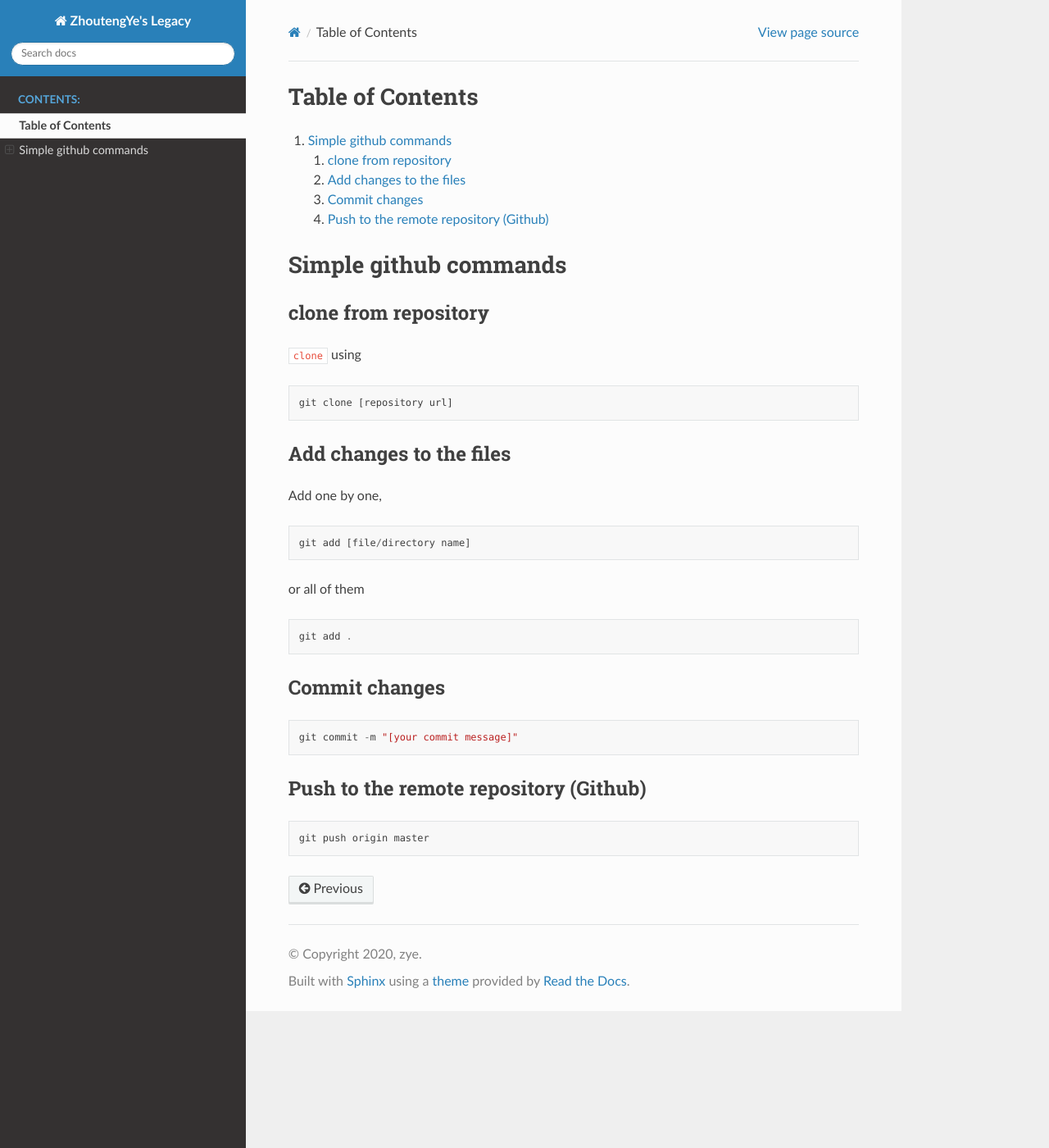
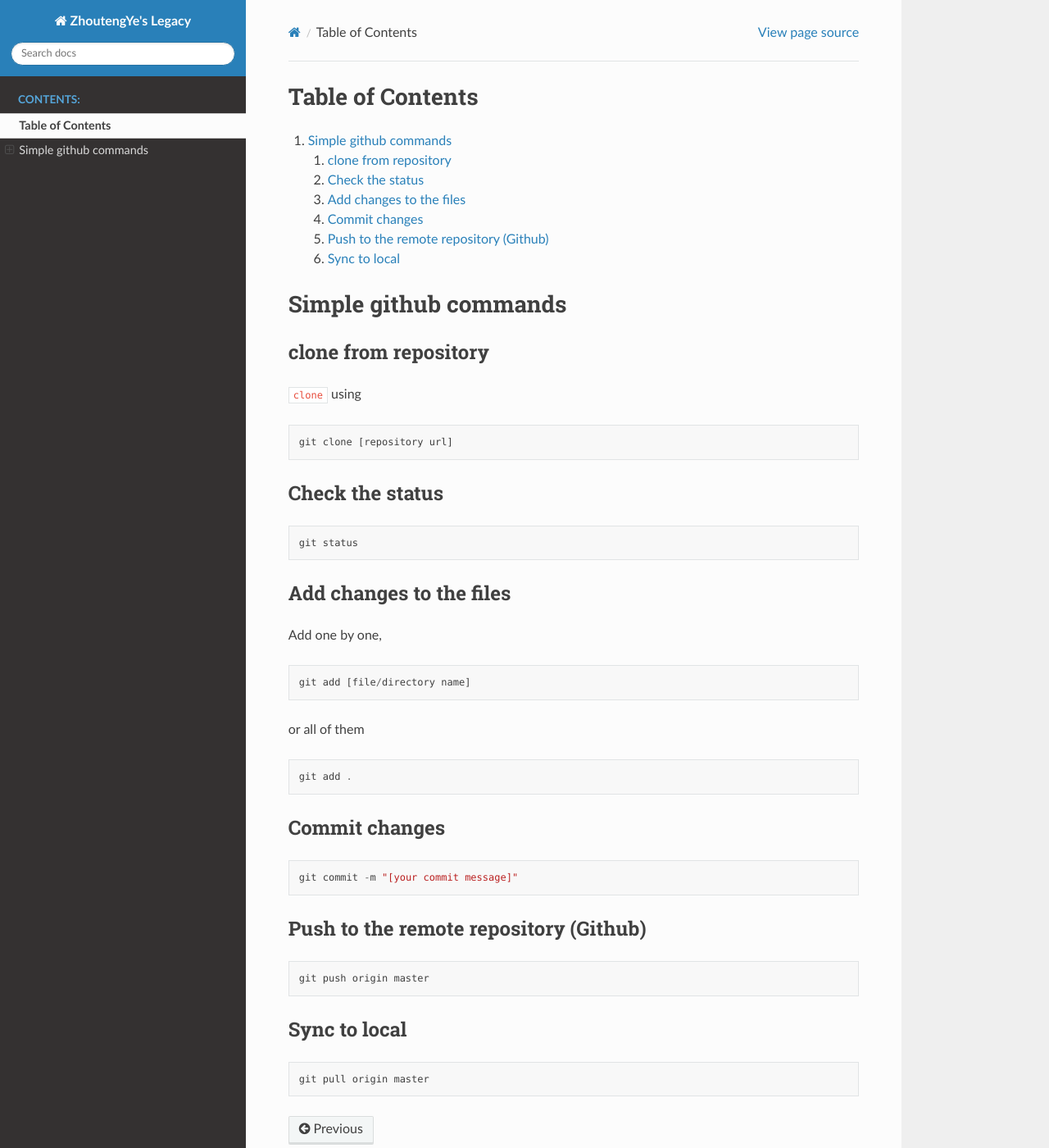
Before and after one commit to Dull-boogie/first-test, a Sphinx documentation site: the page built from source/git.md, in a window 1280 px wide and 1400 px high. Shown: the whole window at 82% size. Built offline with Sphinx 7.4.7 and the Read the Docs theme 2.0.0, drawn with Linux system fonts in a browser that asks for light colours.

Commit message:
shiyishitry

```diff
--- a/source/.#git.org
+++ /dev/null
@@ -1 +0,0 @@
-dullboogie@dullboogie-System-Product-Name.2092:1589194322
--- a/source/git.md
+++ b/source/git.md
@@ -1,19 +1,21 @@
 
 # Table of Contents
 
-1.  [Simple github commands](#orgd18d668)
-    1.  [clone from repository](#org43ee8ab)
-    2.  [Add changes to the files](#org95b2bc3)
-    3.  [Commit changes](#orgb70b117)
-    4.  [Push to the remote repository (Github)](#org194ac3c)
+1.  [Simple github commands](#org8d48d31)
+    1.  [clone from repository](#org25944f1)
+    2.  [Check the status](#org3ef5281)
+    3.  [Add changes to the files](#orgeffca43)
+    4.  [Commit changes](#orgc280e14)
+    5.  [Push to the remote repository (Github)](#org9d7f609)
+    6.  [Sync to local](#org9433b25)
 
 
-<a id="orgd18d668"></a>
+<a id="org8d48d31"></a>
 
 # Simple github commands
 
 
-<a id="org43ee8ab"></a>
+<a id="org25944f1"></a>
 
 ## clone from repository
 
@@ -22,7 +24,14 @@
     git clone [repository url]
 
 
-<a id="org95b2bc3"></a>
+<a id="org3ef5281"></a>
+
+## Check the status
+
+    git status
+
+
+<a id="orgeffca43"></a>
 
 ## Add changes to the files
 
@@ -35,15 +44,22 @@ or all of them
     git add .
 
 
-<a id="orgb70b117"></a>
+<a id="orgc280e14"></a>
 
 ## Commit changes
 
     git commit -m "[your commit message]"
 
 
-<a id="org194ac3c"></a>
+<a id="org9d7f609"></a>
 
 ## Push to the remote repository (Github)
 
     git push origin master
+
+
+<a id="org9433b25"></a>
+
+## Sync to local
+
+    git pull origin master
```
Also changed, not shown: source/git.org (+11 -0 lines), 6 other files.
